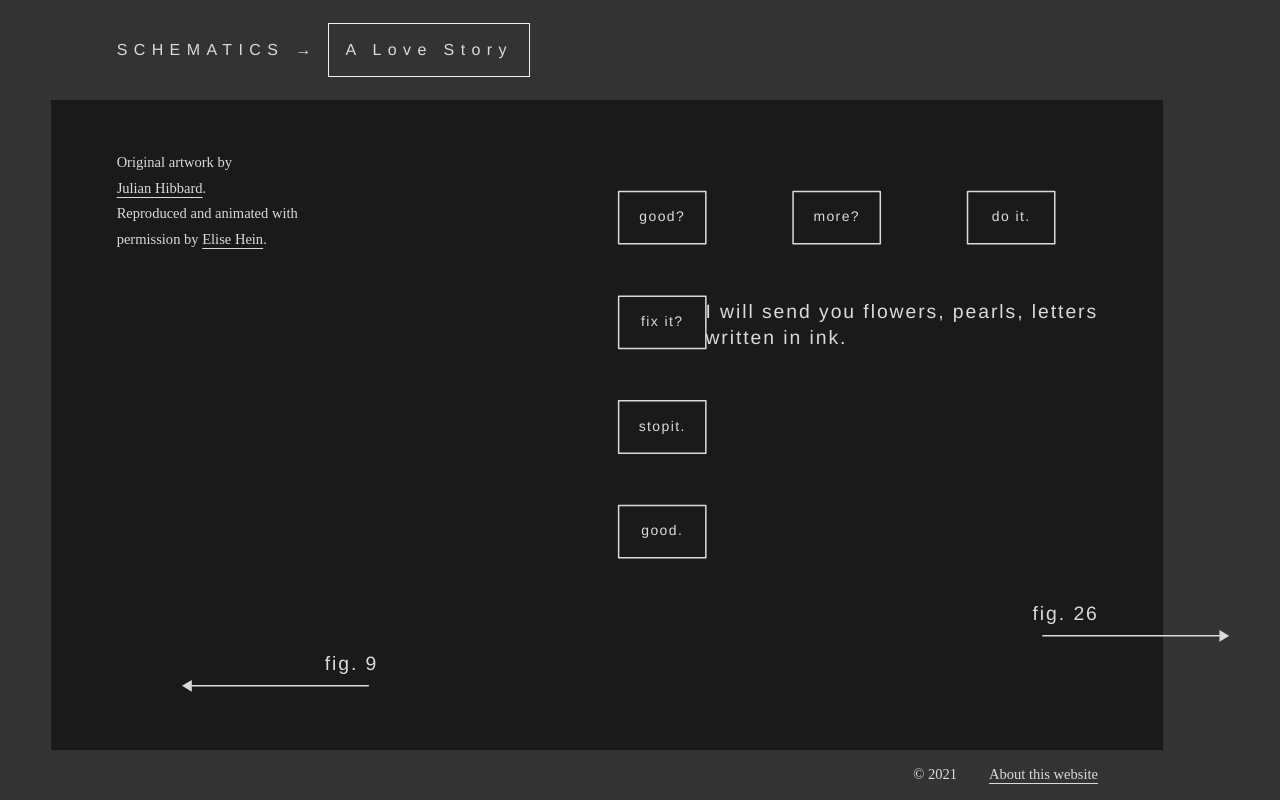
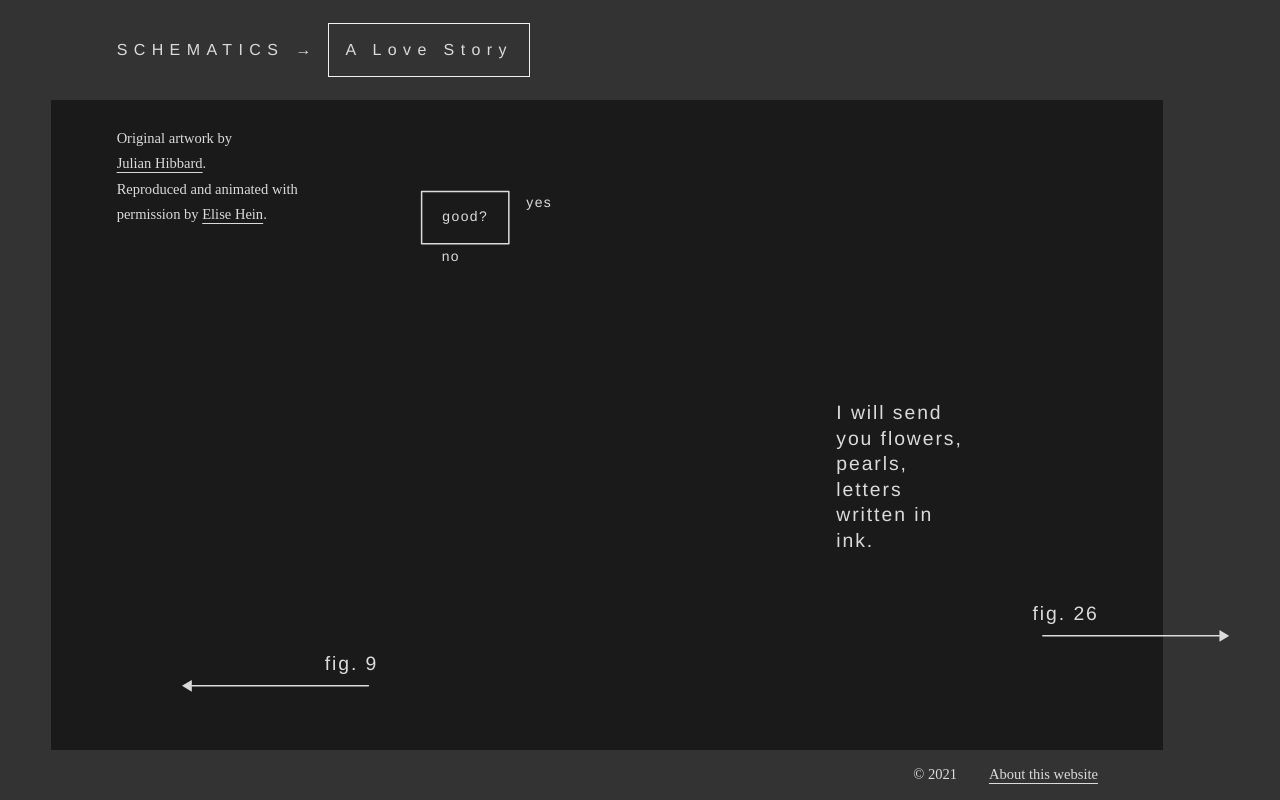
Before and after one commit to elisehein/schematics, a plain HTML site: page index.html in a window 1280 px wide. Drawn offline with Linux system fonts and the light colour scheme.

Commit message:
Add clickable option labels to Figure 18.

```diff
--- a/css/figure18.css
+++ b/css/figure18.css
@@ -1,13 +1,16 @@
 .figure18 .diagram-container {
-  grid-column: span 8 / -2;
+  grid-column: 6 / span 8;
   grid-row: 1 / -3;
 }
 
 .figure18 figcaption {
-  grid-column: span 7 / -1;
-  grid-row: 3 / span 5;
-  align-self: center;
+  grid-column: 13 / span 2;
+  grid-row: 7 / span 2;
 }
 
 .figure18 .boxed-text {
 }
+
+.figure18 .option-label--active {
+  cursor: pointer;
+}
--- a/css/grid.css
+++ b/css/grid.css
@@ -46,8 +46,9 @@ figure {
 }
 
 aside {
+  padding-top: var(--baseline);
   grid-column: 2 / span 3;
-  grid-row: 4 / -1;
+  grid-row: 3 / -1;
   z-index: 1;
 }
 
--- a/figures/Figure18.js
+++ b/figures/Figure18.js
@@ -1,5 +1,59 @@
 import Figure from "./Figure.js";
-import { Line, BoxedText} from "./SVGShape.js";
+import { Line, BoxedText, Text } from "./SVGShape.js";
+
+const boxWidth = 50;
+const boxHeight = 30;
+const arrowWidth = 50;
+const arrowHeight = 30;
+
+const labelPositions = {
+  RIGHT_ABOVE_ARROW: "RIGHT_ABOVE_ARROW",
+  RIGHT_BELOW_ARROW: "RIGHT_BELOW_ARROW",
+  BOTTOM_LEFT_TO_ARROW: "BOTTOM_LEFT_TO_ARROW",
+  BOTTOM_RIGHT_TO_ARROW: "BOTTOM_RIGHT_TO_ARROW",
+}
+
+const flowChart = {
+  "good?": {
+    position: [1, 1],
+    options: [
+      { label: "yes", to: "more?", labelPosition: labelPositions.RIGHT_ABOVE_ARROW },
+      { label: "no", to: "fix it?", labelPosition: labelPositions.BOTTOM_LEFT_TO_ARROW }
+    ],
+  },
+  "fix it?": {
+    position: [1, 2],
+    options: [
+      { label: "yes", to: "more?", labelPosition: labelPositions.RIGHT_ABOVE_ARROW },
+      { label: "no", to: "stopit.", labelPosition: labelPositions.BOTTOM_LEFT_TO_ARROW }
+    ],
+  },
+  "stopit.": {
+    position: [1, 3],
+    options: [
+      { label: "OK", to: "good.", labelPosition: labelPositions.BOTTOM_LEFT_TO_ARROW },
+      { label: "no", to: "do it.", labelPosition: labelPositions.RIGHT_BELOW_ARROW }
+    ]
+  },
+  "good.": {
+    position: [1, 4]
+  },
+  "more?": {
+    position: [2, 1],
+    options: [
+      { label: "yes", to: "do it.", labelPosition: labelPositions.RIGHT_ABOVE_ARROW },
+      { label: "no", to: "stopit.", labelPosition: labelPositions.BOTTOM_RIGHT_TO_ARROW }
+     ]
+  },
+  "do it.": {
+    position: [3, 1],
+    options: [
+      { label: "", to: "good?" }
+    ]
+  }
+}
+
+const firstBox = "good?";
 
 export default class Figure18 extends Figure {
   constructor(figureNode, a11yDescription, poetry) {
@@ -8,24 +62,117 @@ export default class Figure18 extends Figure {
 
   draw() {
     super.draw();
-    this.drawFirstBox();
+    this.drawBoxedText(firstBox, flowChart[firstBox].position);
   }
 
-  drawFirstBox() {
-    this.drawBoxedText("good?", { x: 25, y: 45 });
-    this.drawBoxedText("more?", { x: 125, y: 45 });
-    this.drawBoxedText("do it.", { x: 225, y: 45 });
-    this.drawBoxedText("fix it?", { x: 25, y: 105 });
-    this.drawBoxedText("stopit.", { x: 25, y: 165 });
-    this.drawBoxedText("good.", { x: 25, y: 225 });
+  animate() {
+    this.drawBoxOptions(flowChart[firstBox].position, flowChart[firstBox].options);
   }
 
-  drawBoxedText(text, coords) {
+  drawBoxOptions(originBoxPosition, options) {
+    options.forEach(this.drawOption.bind(this, originBoxPosition));
+  }
+
+  drawOption(originBoxPosition, option) {
+    this.drawOptionLabel(originBoxPosition, option);
+    this.drawOptionArrow();
+  }
+
+  drawOptionLabel(originBoxPosition, option) {
+    // Set zero origin to just get the text height at first, override coords later.
+    const label = new Text(option.label, { x: 0, y: 0 }, 8);
+    label.node.classList.add("option-label", "option-label--active");
+
+    this._canvas.appendChild(label.node);
+
+    this.adjustOptionLabelCoords(
+      label.node,
+      this.getBoxCoords(originBoxPosition),
+      option.labelPosition
+    );
+
+    this.bindOptionLabelClick(label.node, option.to);
+  }
+
+  bindOptionLabelClick(labelNode, targetBox) {
+    labelNode.addEventListener("click", () => {
+      labelNode.classList.remove("option-label--active");
+      const targetBoxData = flowChart[targetBox];
+      this.drawBoxedText(targetBox, targetBoxData.position);
+      this.drawBoxOptions(targetBoxData.position, targetBoxData.options);
+    }, { once: true });
+  }
+
+  handleOptionLabelClick(labelNode, targetBox) {
+
+  }
+
+  adjustOptionLabelCoords(labelNode, originBoxCoords, labelPosition) {
+    const labelSize = labelNode.getBBox();
+
+    const labelCoords = this.getOptionLabelCoords(
+      originBoxCoords,
+      labelPosition,
+      labelSize
+    );
+
+    labelNode.setAttribute("x", labelCoords.x);
+    labelNode.setAttribute("y", labelCoords.y);
+  }
+
+  getOptionLabelCoords(originBoxCoords, labelPosition, labelSize) {
+    const boxOffset = 10;
+    const arrowOffset = 3;
+
+    switch (labelPosition) {
+      case labelPositions.RIGHT_ABOVE_ARROW:
+        return {
+          x: originBoxCoords.x + boxWidth + boxOffset,
+          y: originBoxCoords.y + (boxHeight / 2) - labelSize.height + 3
+        };
+      case labelPositions.RIGHT_BELOW_ARROW:
+        return {
+          x: originBoxCoords.x + boxWidth + boxOffset,
+          y: originBoxCoords.y + (boxHeight / 2) + arrowOffset
+        };
+      case labelPositions.BOTTOM_LEFT_TO_ARROW:
+        return {
+          x: originBoxCoords.x + (boxWidth / 2) - labelSize.width - arrowOffset,
+          y: originBoxCoords.y + boxHeight + boxOffset
+        };
+      case labelPositions.BOTTOM_RIGHT_TO_ARROW:
+        return {
+          x: originBoxCoords.x + (boxWidth / 2) + arrowOffset,
+          y: originBoxCoords.y + boxHeight + boxOffset
+        };
+      default:
+        throw `No such label position: ${labelPosition}.`;
+    }
+  }
+
+  drawOptionArrow() {
+
+  }
+
+  drawBoxedText(text, position) {
     const boxSize = { width: 50, height: 30 };
+    const coords = this.getBoxCoords(position);
     const fontSize = 8;
 
     const boxedText = new BoxedText(text, fontSize, coords, boxSize);
     boxedText.node.setAttribute("class", "boxed-text");
     this._canvas.appendChild(boxedText.node);
   }
+
+  getBoxCoords(position) {
+    let startX = 25;
+    let xStep = boxWidth + arrowWidth;
+    let startY = 45;
+    let yStep = boxHeight + arrowHeight;
+
+    const x = startX + ((position[0] - 1) * xStep);
+    const y = startY + ((position[1] - 1) * yStep);
+
+    return { x, y };
+  }
 }
--- a/figures/SVGShape.js
+++ b/figures/SVGShape.js
@@ -39,14 +39,17 @@ export class Path extends SVGShape {
 }
 
 export class Text extends SVGShape {
-  constructor(text, { x, y }) {
+  constructor(text, { x, y }, fontSize = 10) {
     const node = createSVGElement("text");
     node.setAttribute("x", x);
     node.setAttribute("y", y);
 
     // Setting the font size via an attribute, we get the benefit of scaling
     // according to the coordinate system specified in viewBox.
-    node.setAttribute("font-size", "10");
+    node.setAttribute("font-size", fontSize);
+
+    // Letter-spacing causes the space between letters to not react to pointer events
+    node.setAttribute("pointer-events", "bounding-box");
 
     node.classList.add("text");
     node.innerHTML = text;
```
